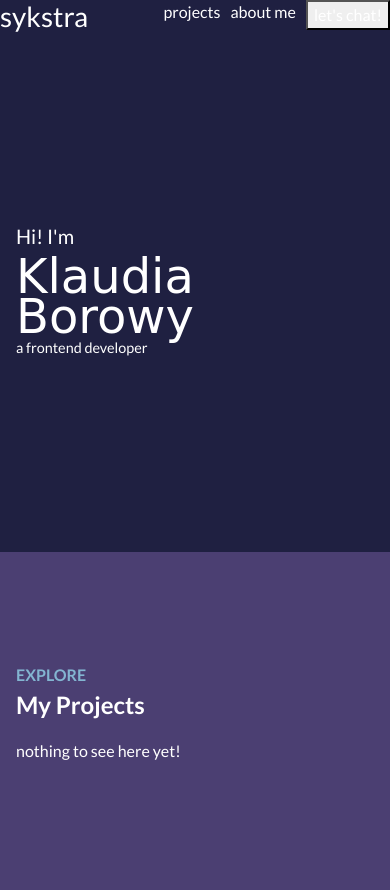
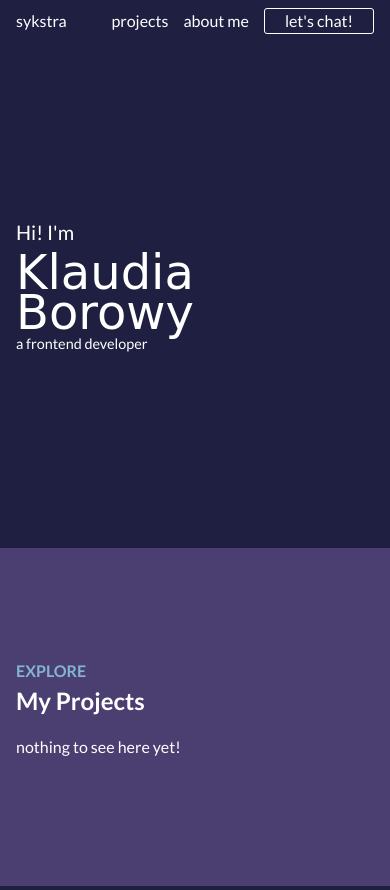
Before and after one commit to klaukata/portfolio2023, a plain HTML site: page public/index.html in a window 390 px wide. Drawn offline with nearby package versions, Linux system fonts and the light colour scheme; a web font is replaced by a local one.

Commit message:
nav bar for mobile except offcanvas navbar

```diff
--- a/public/css/main.css
+++ b/public/css/main.css
@@ -20,13 +20,21 @@ a {
   margin-bottom: 0;
 }
 
-header {
-  display: flex;
-  justify-content: space-between;
+header * {
+  font-size: 1em;
+}
+header h1 {
+  margin-bottom: 0;
 }
 header nav ul {
-  display: flex;
-  gap: 10px;
+  margin-bottom: 0;
+  gap: 15px;
+}
+header nav button {
+  background: #1F2041;
+  padding: 0 1.25em;
+  border: white 1px solid;
+  border-radius: 3px;
 }
 
 div.hero {
--- a/public/index.html
+++ b/public/index.html
@@ -14,10 +14,10 @@
     <link rel="stylesheet" href="./css/main.css">
 </head>
 <body class="">
-    <header>
+    <header class="px-3 py-2 d-flex justify-content-between align-items-center">
         <h1>sykstra</h1>
         <nav>
-            <ul>
+            <ul class="d-flex justify-content-between align-items-center">
                 <li><a href="">projects</a></li>
                 <li><a href="">about me</a></li>
                 <button><a href="">let's chat!</a></button>
```
Also changed, not shown: 1 other file.
